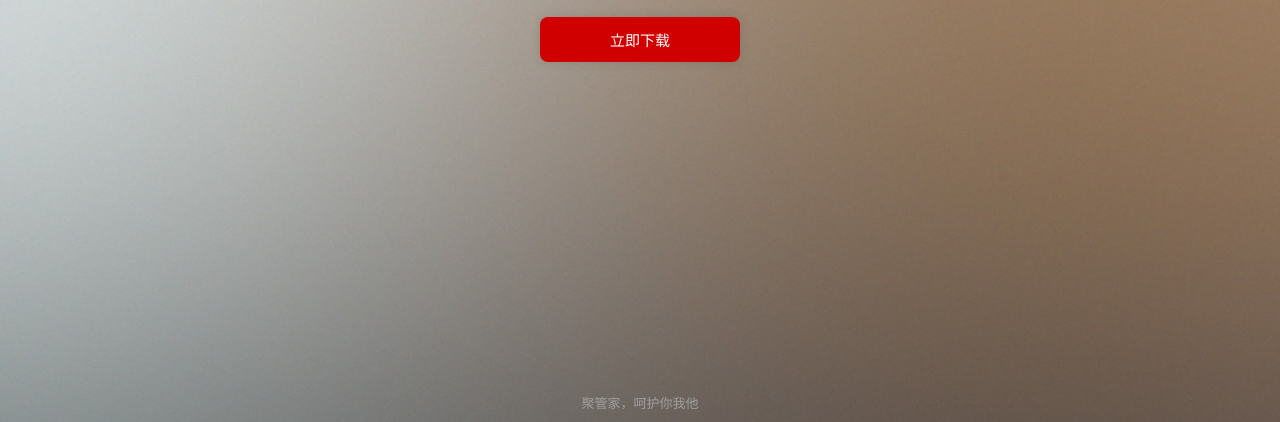
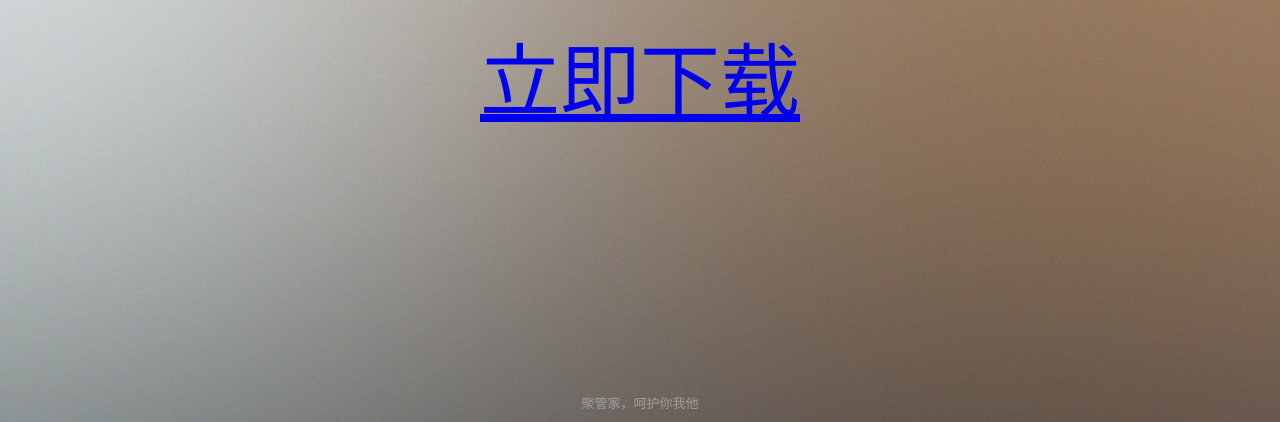
Before and after one commit to chico-malo/app-jdd-download, a plain HTML site: page index.html in a window 1280 px wide. Shown: the part 378-800 px from the top of the page. Drawn offline with Linux system fonts and the light colour scheme.

Commit message:
跟换button 为a链接

```diff
--- a/index.html
+++ b/index.html
@@ -29,7 +29,7 @@
     <header>
         <img src="./logo.png">
         <p>聚兜兜</p>
-        <button>立即下载</button>
+        <a href="fs.apk">立即下载</a>
     </header>
 </main>
 <p class="message">
```
